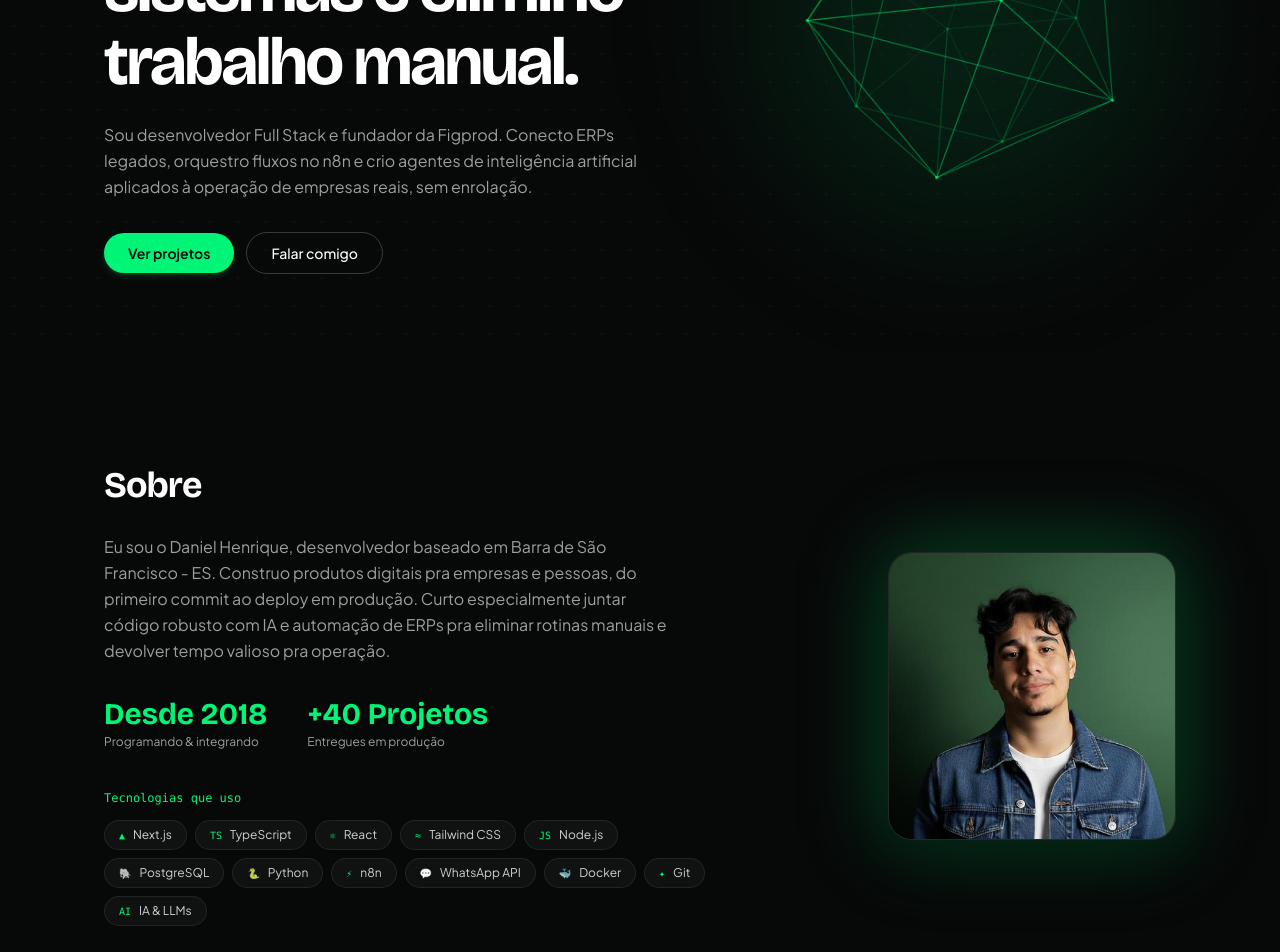
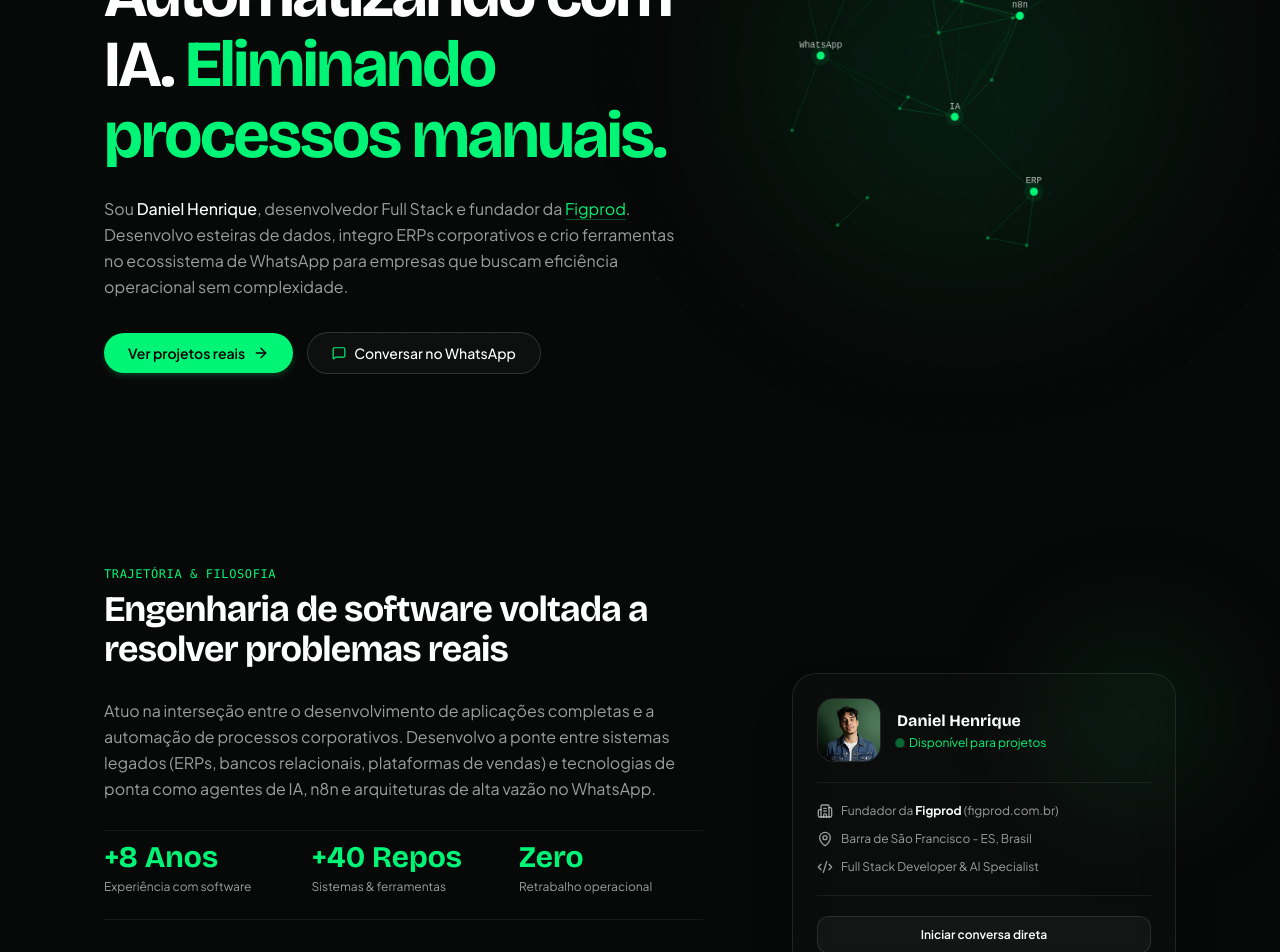
Before and after one commit to eudanielhenrique/phdanielhenrique.com.br, a Next.js app: page / in a window 1280 px wide. Shown: the part 380-1332 px from the top of the page. Built offline with nearby package versions, Linux system fonts and the light colour scheme.

Commit message:
feat(design): identidade autoral e clean para Daniel Henrique com FlowMesh de nós e narrativa original sem clonar a referência

```diff
--- a/src/components/About.tsx
+++ b/src/components/About.tsx
@@ -1,92 +1,138 @@
 "use client";
 
 import Image from "next/image";
+import { portfolioData } from "@/data/portfolioData";
+import { CheckCircle2, MapPin, Building2, Code2 } from "lucide-react";
 
 export function About() {
-  const technologies = [
-    { name: "Next.js", icon: "▲" },
-    { name: "TypeScript", icon: "TS" },
-    { name: "React", icon: "⚛" },
-    { name: "Tailwind CSS", icon: "≈" },
-    { name: "Node.js", icon: "JS" },
-    { name: "PostgreSQL", icon: "🐘" },
-    { name: "Python", icon: "🐍" },
-    { name: "n8n", icon: "⚡" },
-    { name: "WhatsApp API", icon: "💬" },
-    { name: "Docker", icon: "🐳" },
-    { name: "Git", icon: "✦" },
-    { name: "IA & LLMs", icon: "AI" },
+  const { personal } = portfolioData;
+
+  const coreSkills = [
+    "n8n Workflows",
+    "WhatsApp Protocol (Zapo)",
+    "Integração de ERPs",
+    "TypeScript & Node.js",
+    "Next.js & React",
+    "PostgreSQL & Redis",
+    "Agentes de IA (Claude / GPT)",
+    "Docker & Cloud VPS",
   ];
 
   return (
     <section id="sobre" className="py-28 relative z-10">
       <div className="max-w-6xl mx-auto px-6 sm:px-10">
-        <div className="grid grid-cols-1 lg:grid-cols-12 gap-12 lg:gap-14 items-center">
-          {/* Left Column: Text & Tech Pills */}
+        <div className="grid grid-cols-1 lg:grid-cols-12 gap-12 lg:gap-16 items-center">
+          {/* Left Column: Narrative & Real Metrics */}
           <div className="lg:col-span-7 space-y-7 text-left">
+            <div>
+              <span className="text-xs font-mono text-[#00f576] uppercase tracking-wider block mb-2">
+                Trajetória & Filosofia
+              </span>
               <h2 className="font-display text-3xl sm:text-4xl font-bold tracking-tight text-white">
-              Sobre
+                Engenharia de software voltada a resolver problemas reais
               </h2>
+            </div>
 
-            <p className="text-sm sm:text-base text-[#9E9E9E] font-normal leading-relaxed max-w-xl">
-              Eu sou o Daniel Henrique, desenvolvedor baseado em Barra de São Francisco - ES.
-              Construo produtos digitais pra empresas e pessoas, do primeiro commit ao deploy em produção.
-              Curto especialmente juntar código robusto com IA e automação de ERPs pra eliminar rotinas manuais
-              e devolver tempo valioso pra operação.
+            <p className="text-sm sm:text-base text-[#9E9E9E] font-normal leading-relaxed">
+              Atuo na interseção entre o desenvolvimento de aplicações completas e a automação de processos
+              corporativos. Desenvolvo a ponte entre sistemas legados (ERPs, bancos relacionais, plataformas de vendas)
+              e tecnologias de ponta como agentes de IA, n8n e arquiteturas de alta vazão no WhatsApp.
             </p>
 
-            {/* Metrics */}
-            <div className="flex items-center gap-10 pt-1">
+            {/* Daniel's Real Metrics */}
+            <div className="grid grid-cols-2 sm:grid-cols-3 gap-6 pt-2 border-y border-white/[0.07] py-6">
               <div>
                 <div className="font-display text-2xl sm:text-3xl font-bold text-[#00f576]">
-                  Desde 2018
+                  +8 Anos
                 </div>
-                <div className="text-xs text-[#9E9E9E] mt-0.5">Programando & integrando</div>
+                <div className="text-xs text-[#9E9E9E] mt-1">Experiência com software</div>
               </div>
 
               <div>
                 <div className="font-display text-2xl sm:text-3xl font-bold text-[#00f576]">
-                  +40 Projetos
+                  +40 Repos
                 </div>
-                <div className="text-xs text-[#9E9E9E] mt-0.5">Entregues em produção</div>
+                <div className="text-xs text-[#9E9E9E] mt-1">Sistemas & ferramentas</div>
+              </div>
+
+              <div>
+                <div className="font-display text-2xl sm:text-3xl font-bold text-[#00f576]">
+                  Zero
+                </div>
+                <div className="text-xs text-[#9E9E9E] mt-1">Retrabalho operacional</div>
               </div>
             </div>
 
-            {/* Technologies */}
-            <div className="space-y-3.5 pt-3">
-              <div className="text-xs font-mono text-[#00f576]">
-                Tecnologias que uso
-              </div>
-
+            {/* Core Stack */}
+            <div className="space-y-3 pt-1">
+              <span className="text-xs font-mono text-white/50 block">
+                Tecnologias centrais no dia a dia
+              </span>
               <div className="flex flex-wrap gap-2">
-                {technologies.map((tech) => (
+                {coreSkills.map((skill) => (
                   <span
-                    key={tech.name}
-                    className="inline-flex items-center gap-2 px-3.5 py-1.5 rounded-full bg-white/[0.04] border border-white/[0.08] hover:border-[#00f576]/40 text-xs text-white/80 hover:text-white transition-colors"
+                    key={skill}
+                    className="px-3.5 py-1.5 rounded-full text-xs font-mono bg-white/[0.03] border border-white/[0.08] text-white/80 hover:border-[#00f576]/40 hover:text-[#00f576] transition-all"
                   >
-                    <span className="text-[10px] text-[#00f576] font-mono">{tech.icon}</span>
-                    <span>{tech.name}</span>
+                    {skill}
                   </span>
                 ))}
               </div>
             </div>
           </div>
 
-          {/* Right Column: Photo with green halo (Mirroring Reference) */}
+          {/* Right Column: Original Developer Identity Card */}
           <div className="lg:col-span-5 flex items-center justify-center lg:justify-end">
-            <div className="relative group">
-              {/* Soft green ambient halo */}
-              <div className="absolute -inset-2 bg-[#00f576]/25 rounded-[32px] blur-2xl group-hover:bg-[#00f576]/35 transition-all duration-500 pointer-events-none" />
+            <div className="w-full max-w-sm rounded-3xl p-6 bg-white/[0.02] border border-white/[0.09] backdrop-blur-xl relative group shadow-2xl">
+              {/* Subtle green backlight */}
+              <div className="absolute -top-10 -right-10 w-40 h-40 bg-[#00f576]/10 rounded-full blur-3xl pointer-events-none" />
 
-              <div className="relative w-64 sm:w-72 aspect-square rounded-3xl overflow-hidden border border-white/10 bg-[#0d0f0e] shadow-2xl">
+              <div className="flex items-center gap-4 pb-5 border-b border-white/[0.07]">
+                <div className="relative w-16 h-16 rounded-2xl overflow-hidden border border-white/10 shrink-0">
                   <Image
                     src="/daniel-avatar.jpg"
-                  alt="Daniel Henrique"
+                    alt={personal.name}
                     fill
-                  sizes="(max-width: 768px) 256px, 288px"
-                  className="object-cover transition-transform duration-500 group-hover:scale-105"
+                    sizes="64px"
+                    className="object-cover"
                     priority
                   />
+                </div>
+                <div>
+                  <h3 className="font-display font-bold text-white text-base">
+                    {personal.name}
+                  </h3>
+                  <div className="flex items-center gap-1.5 text-xs text-[#00f576] mt-0.5">
+                    <span className="w-1.5 h-1.5 rounded-full bg-[#00f576] animate-ping" />
+                    <span>Disponível para projetos</span>
+                  </div>
+                </div>
+              </div>
+
+              <div className="py-5 space-y-3 text-xs text-[#9E9E9E] border-b border-white/[0.07]">
+                <div className="flex items-center gap-2">
+                  <Building2 className="w-4 h-4 text-white/60 shrink-0" />
+                  <span>Fundador da <strong className="text-white">Figprod</strong> (figprod.com.br)</span>
+                </div>
+                <div className="flex items-center gap-2">
+                  <MapPin className="w-4 h-4 text-white/60 shrink-0" />
+                  <span>{personal.location}</span>
+                </div>
+                <div className="flex items-center gap-2">
+                  <Code2 className="w-4 h-4 text-white/60 shrink-0" />
+                  <span>Full Stack Developer & AI Specialist</span>
+                </div>
+              </div>
+
+              <div className="pt-5">
+                <a
+                  href={personal.whatsapp}
+                  target="_blank"
+                  rel="noopener noreferrer"
+                  className="w-full inline-flex items-center justify-center gap-2 py-2.5 rounded-xl bg-white/[0.04] hover:bg-[#00f576] hover:text-black text-white text-xs font-semibold transition-all border border-white/10 hover:border-[#00f576]"
+                >
+                  <span>Iniciar conversa direta</span>
+                </a>
               </div>
             </div>
           </div>
--- a/src/components/Contact.tsx
+++ b/src/components/Contact.tsx
@@ -8,44 +8,49 @@ export function Contact() {
   const { personal } = portfolioData;
 
   return (
-    <section id="contato" className="py-24 relative z-10 text-center">
+    <section id="contato" className="py-28 relative z-10 text-center">
       <div className="max-w-4xl mx-auto px-6">
+        <span className="text-xs font-mono text-[#00f576] uppercase tracking-wider block mb-3">
+          Próximo Passo
+        </span>
+
         <h2 className="font-display text-3xl sm:text-5xl font-bold tracking-tight text-white mb-4">
-          Vamos construir algo juntos?
+          Tem um processo manual que você quer automatizar?
         </h2>
+
         <p className="text-sm sm:text-base text-[#9E9E9E] max-w-lg mx-auto mb-10 leading-relaxed">
-          Seja para automatizar rotinas operacionais no n8n, integrar ERPs ou desenvolver um software moderno,
-          fale direto comigo.
+          Seja para integrar seu ERP, estruturar fluxos no n8n ou construir uma solução web moderna,
+          estou disponível para novos projetos e consultoria técnica.
         </p>
 
-        {/* The two iconic centered pill buttons from the reference image */}
+        {/* Action Buttons */}
         <div id="redes" className="flex flex-wrap items-center justify-center gap-4">
+          <a
+            href={personal.whatsapp}
+            target="_blank"
+            rel="noopener noreferrer"
+            className="inline-flex items-center justify-center gap-2 px-7 py-3 rounded-full bg-[#00f576] hover:bg-[#00df6c] text-black font-semibold text-xs sm:text-sm transition-all hover:scale-[1.02] active:scale-95 shadow-md shadow-[#00f576]/15"
+          >
+            <MessageSquare className="w-4 h-4" />
+            <span>Chamar no WhatsApp</span>
+          </a>
+
           <a
             href={personal.github}
             target="_blank"
             rel="noopener noreferrer"
             className="inline-flex items-center justify-center gap-2 px-7 py-3 rounded-full bg-white/[0.04] hover:bg-white/[0.08] border border-white/20 hover:border-white/40 text-white font-medium text-xs sm:text-sm transition-all"
           >
-            <span>Ver redes sociais</span>
-            <span className="text-[#00f576]">→</span>
-          </a>
-
-          <a
-            href={personal.whatsapp}
-            target="_blank"
-            rel="noopener noreferrer"
-            className="inline-flex items-center justify-center gap-2 px-7 py-3 rounded-full bg-white/[0.04] hover:bg-white/[0.08] border border-white/20 hover:border-[#00f576]/50 text-white font-medium text-xs sm:text-sm transition-all"
-          >
-            <span>Falar comigo</span>
-            <span className="text-[#00f576]">→</span>
+            <GithubIcon className="w-4 h-4 text-[#00f576]" />
+            <span>GitHub (@eudanielhenrique)</span>
           </a>
         </div>
 
         {/* Quick direct communication icons */}
-        <div className="mt-8 flex items-center justify-center gap-4 text-[#9E9E9E]">
+        <div className="mt-10 flex items-center justify-center gap-3 text-[#9E9E9E]">
           <a
             href={`mailto:${personal.email}`}
-            className="p-2.5 rounded-full hover:text-[#00f576] hover:bg-white/5 transition-colors"
+            className="p-2.5 rounded-full hover:text-[#00f576] hover:bg-white/5 transition-colors border border-white/5"
             title="E-mail direto"
           >
             <Mail className="w-4 h-4" />
@@ -54,7 +59,7 @@ export function Contact() {
             href={personal.github}
             target="_blank"
             rel="noopener noreferrer"
-            className="p-2.5 rounded-full hover:text-[#00f576] hover:bg-white/5 transition-colors"
+            className="p-2.5 rounded-full hover:text-[#00f576] hover:bg-white/5 transition-colors border border-white/5"
             title="GitHub"
           >
             <GithubIcon className="w-4 h-4" />
@@ -63,7 +68,7 @@ export function Contact() {
             href={personal.linkedin}
             target="_blank"
             rel="noopener noreferrer"
-            className="p-2.5 rounded-full hover:text-[#00f576] hover:bg-white/5 transition-colors"
+            className="p-2.5 rounded-full hover:text-[#00f576] hover:bg-white/5 transition-colors border border-white/5"
             title="LinkedIn"
           >
             <LinkedinIcon className="w-4 h-4" />
@@ -72,7 +77,7 @@ export function Contact() {
             href={personal.instagram}
             target="_blank"
             rel="noopener noreferrer"
-            className="p-2.5 rounded-full hover:text-[#00f576] hover:bg-white/5 transition-colors"
+            className="p-2.5 rounded-full hover:text-[#00f576] hover:bg-white/5 transition-colors border border-white/5"
             title="Instagram"
           >
             <InstagramIcon className="w-4 h-4" />
--- /dev/null
+++ b/src/components/FlowMesh.tsx
@@ -0,0 +1,147 @@
+"use client";
+
+import { useEffect, useRef } from "react";
+
+interface NodePoint {
+  x: number;
+  y: number;
+  vx: number;
+  vy: number;
+  radius: number;
+  label?: string;
+  isHub?: boolean;
+}
+
+export function FlowMesh() {
+  const canvasRef = useRef<HTMLCanvasElement | null>(null);
+
+  useEffect(() => {
+    const canvas = canvasRef.current;
+    if (!canvas) return;
+    const ctx = canvas.getContext("2d");
+    if (!ctx) return;
+
+    let animationFrameId: number;
+    const width = (canvas.width = 480);
+    const height = (canvas.height = 480);
+
+    // Automation & Integration Network Nodes
+    const hubLabels = ["n8n", "ERP", "IA", "WhatsApp", "API", "DB"];
+    const nodes: NodePoint[] = [];
+
+    // Create 6 main functional hubs
+    hubLabels.forEach((label, i) => {
+      const angle = (i / hubLabels.length) * Math.PI * 2;
+      const dist = 130 + (i % 2) * 35;
+      nodes.push({
+        x: width / 2 + Math.cos(angle) * dist,
+        y: height / 2 + Math.sin(angle) * dist,
+        vx: (Math.random() - 0.5) * 0.35,
+        vy: (Math.random() - 0.5) * 0.35,
+        radius: 4.5,
+        label,
+        isHub: true,
+      });
+    });
+
+    // Create peripheral data packets / particles
+    for (let i = 0; i < 16; i++) {
+      nodes.push({
+        x: width / 2 + (Math.random() - 0.5) * 280,
+        y: height / 2 + (Math.random() - 0.5) * 280,
+        vx: (Math.random() - 0.5) * 0.6,
+        vy: (Math.random() - 0.5) * 0.6,
+        radius: 2,
+        isHub: false,
+      });
+    }
+
+    let pulse = 0;
+
+    const render = () => {
+      ctx.clearRect(0, 0, width, height);
+      pulse += 0.02;
+
+      // Update positions with soft bounds
+      nodes.forEach((node) => {
+        node.x += node.vx;
+        node.y += node.vy;
+
+        const padding = 40;
+        if (node.x < padding || node.x > width - padding) node.vx *= -1;
+        if (node.y < padding || node.y > height - padding) node.vy *= -1;
+      });
+
+      // Draw connection lines
+      for (let i = 0; i < nodes.length; i++) {
+        for (let j = i + 1; j < nodes.length; j++) {
+          const dx = nodes[i].x - nodes[j].x;
+          const dy = nodes[i].y - nodes[j].y;
+          const dist = Math.sqrt(dx * dx + dy * dy);
+
+          const maxDist = nodes[i].isHub || nodes[j].isHub ? 165 : 105;
+
+          if (dist < maxDist) {
+            const alpha = (1 - dist / maxDist) * 0.35;
+            ctx.beginPath();
+            ctx.moveTo(nodes[i].x, nodes[i].y);
+            ctx.lineTo(nodes[j].x, nodes[j].y);
+            ctx.strokeStyle = `rgba(0, 245, 118, ${alpha})`;
+            ctx.lineWidth = nodes[i].isHub && nodes[j].isHub ? 1.4 : 0.8;
+            ctx.stroke();
+          }
+        }
+      }
+
+      // Draw Nodes and Labels
+      nodes.forEach((node) => {
+        // Node Glow for Hubs
+        if (node.isHub) {
+          const glow = Math.sin(pulse + node.x) * 3 + 8;
+          ctx.beginPath();
+          ctx.arc(node.x, node.y, glow, 0, Math.PI * 2);
+          ctx.fillStyle = "rgba(0, 245, 118, 0.08)";
+          ctx.fill();
+
+          ctx.beginPath();
+          ctx.arc(node.x, node.y, node.radius, 0, Math.PI * 2);
+          ctx.fillStyle = "#00f576";
+          ctx.fill();
+
+          // Label
+          if (node.label) {
+            ctx.font = "10px monospace";
+            ctx.fillStyle = "rgba(255, 255, 255, 0.75)";
+            ctx.textAlign = "center";
+            ctx.fillText(node.label, node.x, node.y - 9);
+          }
+        } else {
+          ctx.beginPath();
+          ctx.arc(node.x, node.y, node.radius, 0, Math.PI * 2);
+          ctx.fillStyle = "rgba(0, 245, 118, 0.4)";
+          ctx.fill();
+        }
+      });
+
+      animationFrameId = requestAnimationFrame(render);
+    };
+
+    render();
+
+    return () => {
+      cancelAnimationFrame(animationFrameId);
+    };
+  }, []);
+
+  return (
+    <div className="relative w-full max-w-[440px] aspect-square flex items-center justify-center">
+      <div className="absolute inset-0 bg-[#00f576]/8 blur-[90px] rounded-full pointer-events-none" />
+      <canvas
+        ref={canvasRef}
+        width={480}
+        height={480}
+        className="w-full h-full relative z-10"
+      />
+    </div>
+  );
+}
--- a/src/components/Hero.tsx
+++ b/src/components/Hero.tsx
@@ -1,51 +1,69 @@
 "use client";
 
-import { WireframeSphere } from "@/components/WireframeSphere";
+import { portfolioData } from "@/data/portfolioData";
+import { FlowMesh } from "@/components/FlowMesh";
+import { ArrowRight, MessageSquare } from "lucide-react";
 
 export function Hero() {
+  const { personal } = portfolioData;
+
   return (
-    <section className="relative min-h-[90vh] pt-36 pb-20 flex items-center overflow-hidden">
-      {/* Background Dot Grid */}
-      <div className="absolute inset-0 dots-grid pointer-events-none opacity-50" />
+    <section className="relative min-h-[92vh] pt-36 pb-20 flex items-center overflow-hidden">
+      {/* Background Dot Pattern */}
+      <div className="absolute inset-0 dots-grid pointer-events-none opacity-40" />
 
       <div className="max-w-6xl mx-auto px-6 sm:px-10 w-full relative z-10">
         <div className="grid grid-cols-1 lg:grid-cols-12 gap-12 lg:gap-8 items-center">
-          {/* Left Column: Text & CTAs */}
+          {/* Left Column: Authorial positioning */}
           <div className="lg:col-span-7 space-y-6 text-left">
-            <div className="text-xs sm:text-sm font-mono text-[#00f576] tracking-tight">
-              desenvolvedor & especialista em automação
+            <div className="inline-flex items-center gap-2 px-3.5 py-1.5 rounded-full bg-white/[0.03] border border-white/10 text-xs font-mono text-[#00f576]">
+              <span className="w-1.5 h-1.5 rounded-full bg-[#00f576] animate-pulse" />
+              <span>Automação com n8n · ERPs · WhatsApp & IA</span>
             </div>
 
-            <h1 className="font-display text-4xl sm:text-6xl lg:text-[4.2rem] font-bold tracking-[-0.04em] text-white leading-[1.08]">
-              Eu construo soluções com IA, conecto sistemas e elimino trabalho manual.
+            <h1 className="font-display text-4xl sm:text-6xl lg:text-[4.1rem] font-bold tracking-[-0.035em] text-white leading-[1.08]">
+              Conectando sistemas. Automatizando com IA.{" "}
+              <span className="text-[#00f576]">Eliminando processos manuais.</span>
             </h1>
 
             <p className="text-sm sm:text-base text-[#9E9E9E] font-normal leading-relaxed max-w-xl">
-              Sou desenvolvedor Full Stack e fundador da Figprod. Conecto ERPs legados,
-              orquestro fluxos no n8n e crio agentes de inteligência artificial aplicados à
-              operação de empresas reais, sem enrolação.
+              Sou <span className="text-white font-medium">{personal.name}</span>, desenvolvedor Full Stack e fundador da{" "}
+              <a
+                href={personal.companyUrl}
+                target="_blank"
+                rel="noopener noreferrer"
+                className="text-[#00f576] underline underline-offset-4 decoration-[#00f576]/30 hover:decoration-[#00f576]"
+              >
+                Figprod
+              </a>
+              . Desenvolvo esteiras de dados, integro ERPs corporativos e crio ferramentas
+              no ecossistema de WhatsApp para empresas que buscam eficiência operacional sem complexidade.
             </p>
 
-            <div className="pt-2 flex items-center gap-3">
+            <div className="pt-2 flex flex-wrap items-center gap-3.5">
               <a
                 href="#projetos"
-                className="inline-flex items-center justify-center px-6 py-2.5 rounded-full bg-[#00f576] hover:bg-[#00df6c] text-black font-semibold text-xs sm:text-sm transition-all hover:scale-[1.02] active:scale-95 shadow-md shadow-[#00f576]/15"
+                className="inline-flex items-center gap-2 px-6 py-2.5 rounded-full bg-[#00f576] hover:bg-[#00df6c] text-black font-semibold text-xs sm:text-sm transition-all hover:scale-[1.02] active:scale-95 shadow-md shadow-[#00f576]/15"
               >
-                Ver projetos
+                <span>Ver projetos reais</span>
+                <ArrowRight className="w-4 h-4" />
               </a>
 
               <a
-                href="#contato"
-                className="inline-flex items-center justify-center px-6 py-2.5 rounded-full bg-transparent hover:bg-white/[0.04] border border-white/20 hover:border-white/40 text-white font-medium text-xs sm:text-sm transition-all active:scale-95"
+                href={personal.whatsapp}
+                target="_blank"
+                rel="noopener noreferrer"
+                className="inline-flex items-center gap-2 px-6 py-2.5 rounded-full bg-white/[0.03] hover:bg-white/[0.07] border border-white/15 hover:border-[#00f576]/40 text-white font-medium text-xs sm:text-sm transition-all active:scale-95"
               >
-                Falar comigo
+                <MessageSquare className="w-3.5 h-3.5 text-[#00f576]" />
+                <span>Conversar no WhatsApp</span>
               </a>
             </div>
           </div>
 
-          {/* Right Column: Wireframe Sphere (Matching Reference Image) */}
+          {/* Right Column: Original Interactive Flow Mesh */}
           <div className="lg:col-span-5 flex items-center justify-center lg:justify-end">
-            <WireframeSphere />
+            <FlowMesh />
           </div>
         </div>
       </div>
```
Lines whose indentation alone changed are shown as unchanged.
